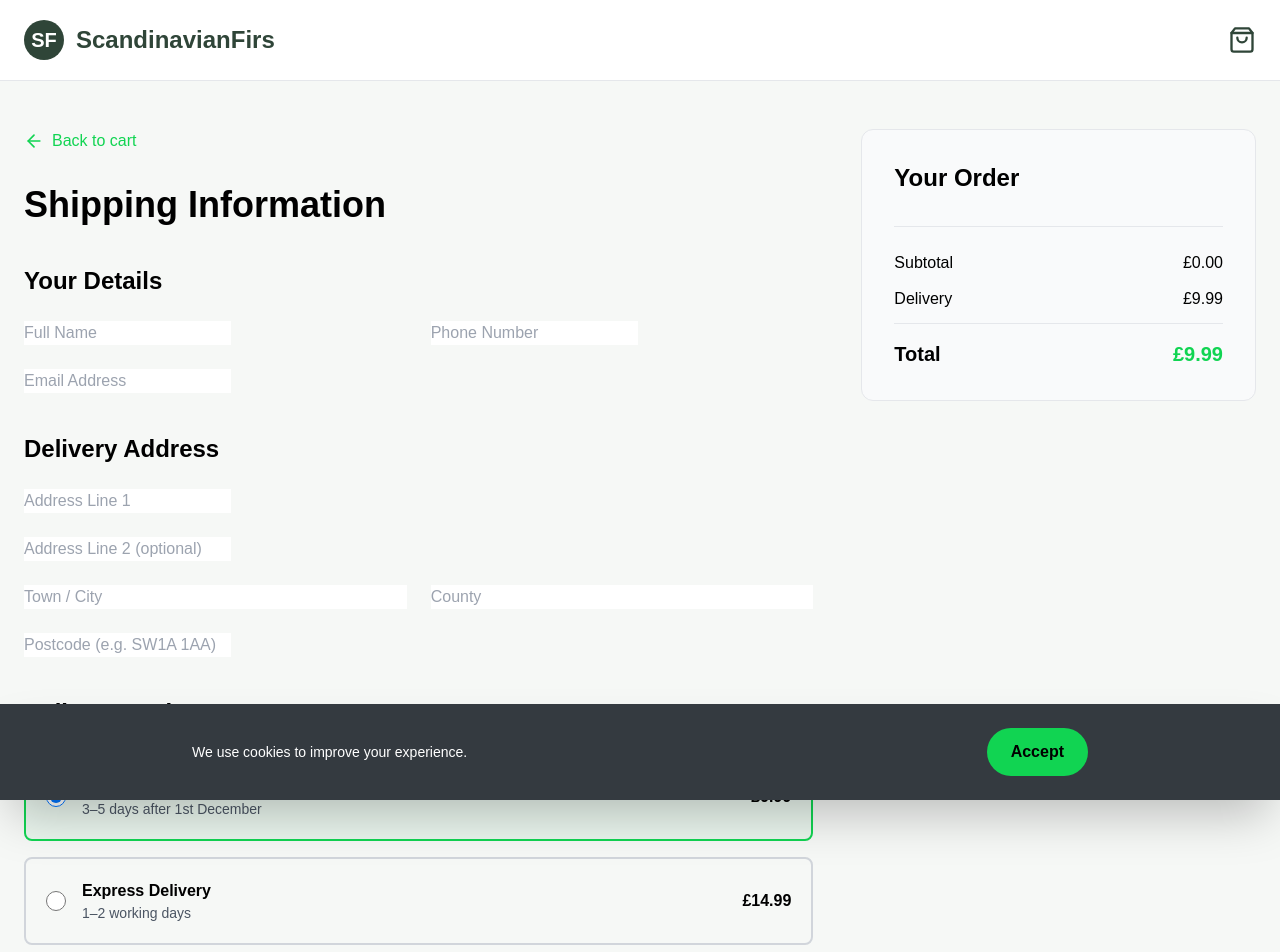
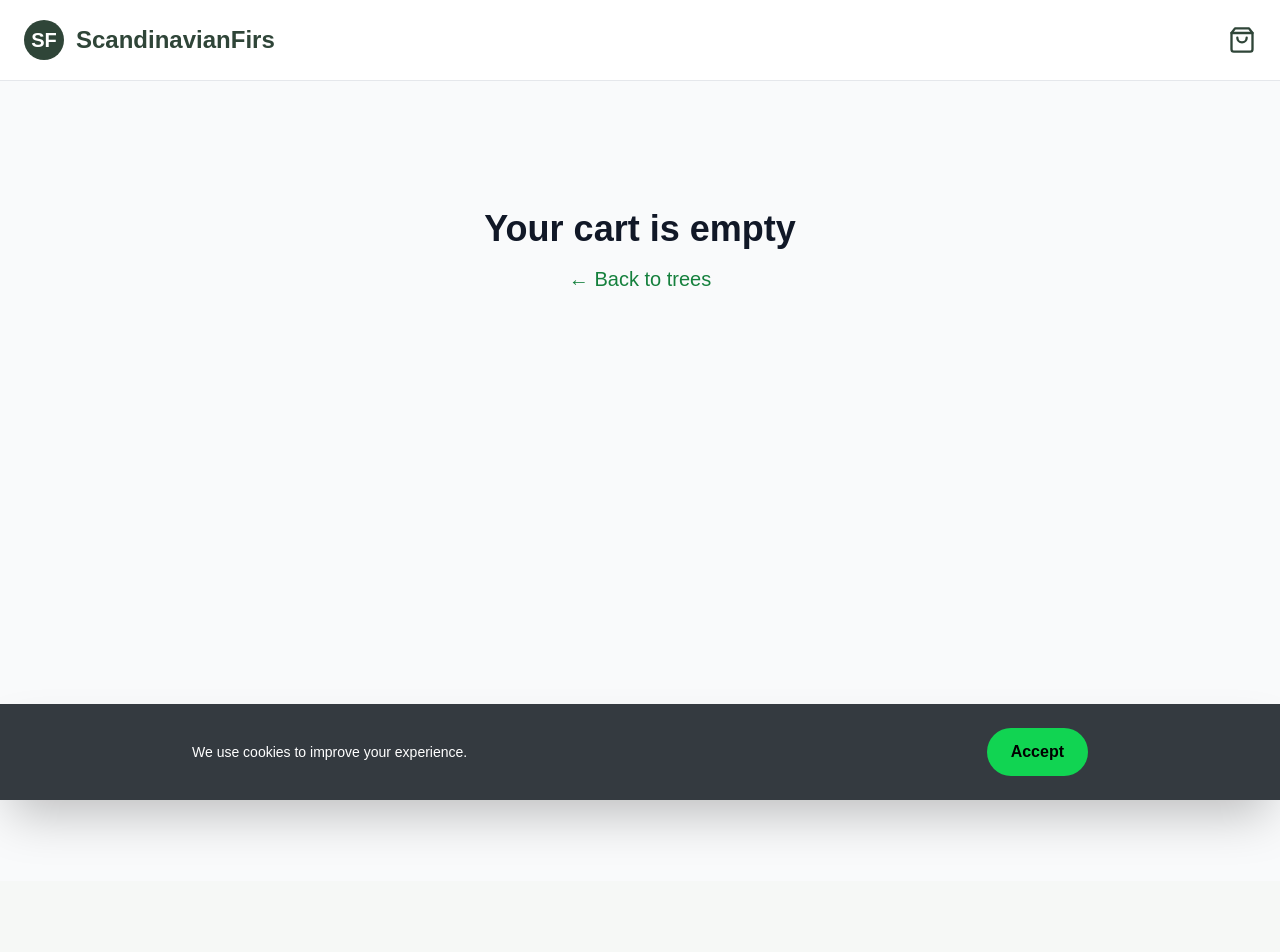
Before and after one commit to Xcertik-Realist/testsite, a Next.js app: page /checkout in a window 1280 px wide. Shown: the top 952 px of the page. Built offline with nearby package versions, Linux system fonts and the light colour scheme.

Commit message:
Update page.tsx

```diff
--- a/app/checkout/page.tsx
+++ b/app/checkout/page.tsx
@@ -1,79 +1,60 @@
-// app/checkout/page.tsx
 "use client";
+
 import { useState, useEffect } from "react";
 import { useCart } from "@/contexts/CartContext";
-import { ArrowLeft } from "lucide-react";
-
-const UK_POSTCODE_REGEX = /^([A-Z]{1,2}\d{1,2}[A-Z]?)\s*(\d[A-Z]{2})$/i;
+import { useRouter } from "next/navigation";
 
 export default function CheckoutPage() {
   const { items, clearCart } = useCart();
-  const subtotal = items.reduce((sum, i) => sum + i.price * i.quantity, 0).toFixed(2);
+  const router = useRouter();
 
   const [formData, setFormData] = useState({
-    fullName: "",
+    name: "",
+    email: "",
     phone: "",
-    email: "",
-    address1: "",
-    address2: "",
-    town: "",
-    county: "",
+    address: "",
     postcode: "",
-    deliveryOption: "standard",
-    notes: "",
+    deliveryOption: "standard" as "standard" | "express" | "chooseday",
   });
 
-  const [errors, setErrors] = useState<Record<string, string>>({});
   const [isValidPostcode, setIsValidPostcode] = useState<boolean | null>(null);
+  const [isSubmitting, setIsSubmitting] = useState(false);
+  const [submitStatus, setSubmitStatus] = useState<"idle" | "success" | "error">("idle");
 
- const deliveryPrices = { standard: 9.99, express: 14.99, chooseday: 19.99 } as const;
- const total = (Number(subtotal) + deliveryPrices[formData.deliveryOption as "standard" | "express" | "chooseday"]).toFixed(2);
+  // UK postcode regex (very permissive but catches most valid formats)
+  const ukPostcodeRegex = /^[A-Z]{1,2}\d{1,2}[A-Z]?\s?\d[A-Z]{2}$/i;
 
-  // Live postcode validation
   useEffect(() => {
-    const pc = formData.postcode.trim();
-    if (!pc) {
+    if (formData.postcode.length > 5) {
+      setIsValidPostcode(ukPostcodeRegex.test(formData.postcode.trim()));
+    } else {
       setIsValidPostcode(null);
-      setErrors(prev => ({ ...prev, postcode: "" }));
-      return;
     }
-    const cleaned = pc.replace(/\s/g, "").toUpperCase();
-    const valid = UK_POSTCODE_REGEX.test(pc) || UK_POSTCODE_REGEX.test(cleaned);
-    setIsValidPostcode(valid);
-    setErrors(prev => ({ ...prev, postcode: valid ? "" : "Please enter a valid UK postcode" }));
   }, [formData.postcode]);
+
+  const subtotal = items.reduce((sum, item) => sum + item.price * item.quantity, 0).toFixed(2);
+
+  // Fixed: proper typing with "as const"
+  const deliveryPrices = {
+    standard: 9.99,
+    express: 14.99,
+    chooseday: 19.99,
+  } as const;
+
+  const deliveryPrice = deliveryPrices[formData.deliveryOption];
+  const total = (Number(subtotal) + deliveryPrice).toFixed(2);
 
   const handleSubmit = async (e: React.FormEvent) => {
     e.preventDefault();
+    if (!isValidPostcode) return;
 
-    const newErrors: Record<string, string> = {};
-    const required = ["fullName", "phone", "email", "address1", "town", "county", "postcode"];
-    required.forEach(field => {
-      if (!formData[field as keyof typeof formData]) {
-        newErrors[field] = "This field is required";
-      }
-    });
-    if (formData.postcode && !isValidPostcode) {
-      newErrors.postcode = "Please enter a valid UK postcode";
-    }
-
-    if (Object.keys(newErrors).length > 0) {
-      setErrors(newErrors);
-      return;
-    }
-
+    setIsSubmitting(true);
+    try {
       const order = {
-      ...formData,
-      postcode: formData.postcode.toUpperCase().replace(/\s+/g, " ").trim(),
-      items: items.map(i => ({
-        name: i.name,
-        size: i.selectedSize || "Standard",
-        stand: i.selectedStand || "None",
-        quantity: i.quantity,
-        price: i.price,
-      })),
+        items,
+        customer: formData,
         subtotal: Number(subtotal),
-      delivery: deliveryPrices[formData.deliveryOption],
+        delivery: deliveryPrice,
         total: Number(total),
         timestamp: new Date().toISOString(),
       };
@@ -85,168 +66,158 @@ export default function CheckoutPage() {
       });
 
       if (res.ok) {
-      alert("Thank you! Your order has been received and is confirmed.");
         clearCart();
-      window.location.href = "/thank-you";
+        setSubmitStatus("success");
+        setTimeout(() => router.push("/thank-you"), 2000);
       } else {
-      alert("Something went wrong. Please try again.");
+        setSubmitStatus("error");
+      }
+    } catch (err) {
+      setSubmitStatus("error");
+    } finally {
+      setIsSubmitting(false);
     }
   };
 
+  if (items.length === 0) {
     return (
-    <div className="max-w-7xl mx-auto px-6 py-12">
-      <div className="flex flex-col lg:flex-row gap-12">
-        {/* === LEFT: FORM === */}
-        <div className="lg:w-2/3">
-          <a href="/cart" className="inline-flex items-center gap-2 text-primary hover:underline mb-8">
-            <ArrowLeft className="w-5 h-5" /> Back to cart
-          </a>
-
-          <h1 className="text-4xl font-black mb-10">Shipping Information</h1>
-
-          <form onSubmit={handleSubmit} className="space-y-10">
-
-            {/* Contact Details */}
-            <section>
-              <h2 className="text-2xl font-bold mb-6">Your Details</h2>
-              <div className="grid grid-cols-1 md:grid-cols-2 gap-6">
-                <div>
-                  <input required placeholder="Full Name" className={`input-field ${errors.fullName ? "border-red-500" : ""}`}
-                    value={formData.fullName} onChange={e => setFormData({ ...formData, fullName: e.target.value })} />
-                  {errors.fullName && <p className="text-red-600 text-sm mt-1">{errors.fullName}</p>}
-                </div>
-                <div>
-                  <input required placeholder="Phone Number" className={`input-field ${errors.phone ? "border-red-500" : ""}`}
-                    value={formData.phone} onChange={e => setFormData({ ...formData, phone: e.target.value })} />
-                  {errors.phone && <p className="text-red-600 text-sm mt-1">{errors.phone}</p>}
-                </div>
-                <div className="md:col-span-2">
-                  <input required type="email" placeholder="Email Address" className={`input-field ${errors.email ? "border-red-500" : ""}`}
-                    value={formData.email} onChange={e => setFormData({ ...formData, email: e.target.value })} />
-                  {errors.email && <p className="text-red-600 text-sm mt-1">{errors.email}</p>}
+      <div className="min-h-screen bg-gray-50 pt-32 pb-20 px-6">
+        <div className="max-w-2xl mx-auto text-center">
+          <h1 className="text-4xl font-bold text-gray-900 mb-4">Your cart is empty</h1>
+          <a href="/" className="text-green-700 hover:underline text-xl">← Back to trees</a>
         </div>
       </div>
-            </section>
+    );
+  }
 
-            {/* Delivery Address */}
-            <section>
-              <h2 className="text-2xl font-bold mb-6">Delivery Address</h2>
-              <div className="grid grid-cols-1 md:grid-cols-2 gap-6">
-                <div className="md:col-span-2">
-                  <input required placeholder="Address Line 1" className={`input-field ${errors.address1 ? "border-red-500" : ""}`}
-                    value={formData.address1} onChange={e => setFormData({ ...formData, address1: e.target.value })} />
-                  {errors.address1 && <p className="text-red-600 text-sm mt-1">{errors.address1}</p>}
+  return (
+    <div className="min-h-screen bg-gray-50 pt-24 pb-20 px-6">
+      <div className="max-w-4xl mx-auto">
+        <h1 className="text-4xl md:text-5xl font-bold text-center mb-12 text-gray-900">
+          Checkout
+        </h1>
+
+        <div className="grid md:grid-cols-2 gap-12">
+          {/* Order Summary */}
+          <div className="bg-white rounded-2xl shadow-lg p-8">
+            <h2 className="text-2xl font-bold mb-6">Your Order</h2>
+            {items.map((item) => (
+              <div key={`${item.id}-${item.selectedSize}`} className="flex justify-between py-3 border-b">
+                <div>
+                  <p className="font-medium">{item.name}</p>
+                  {item.selectedSize && <p className="text-sm text-gray-600">{item.selectedSize}</p>}
+                  <p className="text-sm text-gray-600">Qty: {item.quantity}</p>
                 </div>
-                <div className="md:col-span-2">
-                  <input placeholder="Address Line 2 (optional)" className="input-field"
-                    value={formData.address2} onChange={e => setFormData({ ...formData, address2: e.target.value })} />
-                </div>
-                <input required placeholder="Town / City" className={`input-field ${errors.town ? "border-red-500" : ""}`}
-                  value={formData.town} onChange={e => setFormData({ ...formData, town: e.target.value })} />
-                <input required placeholder="County" className={`input-field ${errors.county ? "border-red-500" : ""}`}
-                  value={formData.county} onChange={e => setFormData({ ...formData, county: e.target.value })} />
-                <div className="md:col-span-2">
-                  <input required placeholder="Postcode (e.g. SW1A 1AA)"
-                    value={formData.postcode}
-                    onChange={e => setFormData({ ...formData, postcode: e.target.value })}
-                    className={`input-field ${errors.postcode ? "border-red-500" : isValidPostcode ? "border-green-500" : ""}`} />
-                  {errors.postcode && <p className="text-red-600 text-sm mt-1">{errors.postcode}</p>}
-                  {isValidPostcode && !errors.postcode && (
-                    <p className="text-green-600 text-sm mt-1 flex items-center gap-1">Valid UK postcode</p>
-                  )}
-                </div>
-              </div>
-            </section>
-
-            {/* Delivery Options */}
-            <section>
-              <h2 className="text-2xl font-bold mb-6">Delivery Option</h2>
-              <div className="space-y-4">
-                {[
-                  { id: "standard", price: 9.99, label: "Standard Delivery", desc: "3–5 days after 1st December" },
-                  { id: "express", price: 14.99, label: "Express Delivery", desc: "1–2 working days" },
-                  { id: "chooseday", price: 19.99, label: "Choose Your Day", desc: "Select your preferred delivery date" },
-                ].map(opt => (
-                  <label key={opt.id} className={`block p-5 border-2 rounded-lg cursor-pointer transition-all ${formData.deliveryOption === opt.id ? "border-primary bg-primary/5" : "border-gray-300"}`}>
-                    <div className="flex items-center justify-between">
-                      <div className="flex items-center gap-4">
-                        <input type="radio" name="delivery" value={opt.id} checked={formData.deliveryOption === opt.id}
-                          onChange={e => setFormData({ ...formData, deliveryOption: e.target.value })} className="w-5 h-5 text-primary" />
-                        <div>
-                          <p className="font-bold">{opt.label}</p>
-                          <p className="text-sm text-gray-600">{opt.desc}</p>
-                        </div>
-                      </div>
-                      <p className="font-bold">£{opt.price.toFixed(2)}</p>
-                    </div>
-                  </label>
-                ))}
-              </div>
-            </section>
-
-            {/* Order Notes */}
-            <section>
-              <label className="block">
-                <p className="font-medium mb-2">Order Notes (optional)</p>
-                <textarea rows={3} placeholder="e.g. Leave with neighbour, call before delivery..."
-                  className="w-full input-field"
-                  value={formData.notes}
-                  onChange={e => setFormData({ ...formData, notes: e.target.value })} />
-              </label>
-            </section>
-
-            {/* Submit */}
-            <button type="submit" className="w-full bg-forest-green hover:bg-opacity-90 text-white font-bold text-lg py-5 rounded-lg transition">
-              Complete Order & Pay Securely
-            </button>
-
-            <p className="text-center text-sm text-gray-600 mt-4">
-              Secure checkout • Your data is encrypted and protected
-            </p>
-          </form>
-        </div>
-
-        {/* === RIGHT: ORDER SUMMARY === */}
-        <div className="lg:w-1/3">
-          <div className="sticky top-24 bg-gray-50 rounded-xl p-8 border">
-            <h3 className="text-2xl font-bold mb-6">Your Order</h3>
-            <div className="space-y-6">
-              {items.map((item, idx) => (
-                <div key={idx} className="flex gap-4">
-                  <img src={item.image} alt={item.name} className="w-20 h-20 object-cover rounded-lg" />
-                  <div className="flex-1">
-                    <p className="font-semibold">{item.name}</p>
-                    <p className="text-sm text-gray-600">{item.selectedSize} • {item.selectedStand}</p>
-                    <p className="text-sm">Qty: {item.quantity}</p>
-                  </div>
-                  <p className="font-semibold">£{(item.price * item.quantity).toFixed(2)}</p>
+                <p className="font-medium">£{(item.price * item.quantity).toFixed(2)}</p>
               </div>
             ))}
-            </div>
-
-            <div className="border-t mt-8 pt-6 space-y-3">
+            <div className="mt-6 space-y-3 text-lg">
               <div className="flex justify-between">
                 <span>Subtotal</span>
                 <span>£{subtotal}</span>
               </div>
               <div className="flex justify-between">
-                <span>Delivery</span>
-                <span>£{deliveryPrices[formData.deliveryOption].toFixed(2)}</span>
+                <span>Delivery ({formData.deliveryOption})</span>
+                <span>£{deliveryPrice.toFixed(2)}</span>
               </div>
               <div className="flex justify-between text-xl font-black pt-4 border-t">
                 <span>Total</span>
-                <span className="text-primary">£{total}</span>
-              </div>
-            </div>
+                <span className="text-green-700">£{total}</span>
               </div>
             </div>
           </div>
 
-      <style jsx>{`
-        .input-field {
-          @apply w-full px-4 py-3 rounded-lg border border-gray-300 focus:border-primary focus:outline-none transition;
-        }
-      `}</style>
+          {/* Checkout Form */}
+          <form onSubmit={handleSubmit} className="bg-white rounded-2xl shadow-lg p-8">
+            <h2 className="text-2xl font-bold mb-6">Delivery Details</h2>
+
+            <div className="space-y-5">
+              <input
+                type="text"
+                placeholder="Full Name"
+                required
+                value={formData.name}
+                onChange={(e) => setFormData({ ...formData, name: e.target.value })}
+                className="w-full px-5 py-4 rounded-xl border border-gray-300 focus:border-green-700 focus:outline-none text-lg"
+              />
+              <input
+                type="email"
+                placeholder="Email Address"
+                required
+                value={formData.email}
+                onChange={(e) => setFormData({ ...formData, email: e.target.value })}
+                className="w-full px-5 py-4 rounded-xl border border-gray-300 focus:border-green-700 focus:outline-none text-lg"
+              />
+              <input
+                type="tel"
+                placeholder="Phone Number"
+                required
+                value={formData.phone}
+                onChange={(e) => setFormData({ ...formData, phone: e.target.value })}
+                className="w-full px-5 py-4 rounded-xl border border-gray-300 focus:border-green-700 focus:outline-none text-lg"
+              />
+              <textarea
+                placeholder="Delivery Address"
+                required
+                rows={3}
+                value={formData.address}
+                onChange={(e) => setFormData({ ...formData, address: e.target.value })}
+                className="w-full px-5 py-4 rounded-xl border border-gray-300 focus:border-green-700 focus:outline-none text-lg resize-none"
+              />
+              <div>
+                <input
+                  type="text"
+                  placeholder="Postcode (e.g. SW1A 1AA)"
+                  required
+                  value={formData.postcode}
+                  onChange={(e) => setFormData({ ...formData, postcode: e.target.value.toUpperCase() })}
+                  className={`w-full px-5 py-4 rounded-xl border focus:outline-none text-lg ${
+                    isValidPostcode === false
+                      ? "border-red-500"
+                      : isValidPostcode
+                      ? "border-green-500"
+                      : "border-gray-300 focus:border-green-700"
+                  }`}
+                />
+                {isValidPostcode === false && (
+                  <p className="text-red-600 text-sm mt-2">Please enter a valid UK postcode</p>
+                )}
+              </div>
+
+              <div>
+                <label className="block text-lg font-medium mb-3">Delivery Option</label>
+                <select
+                  value={formData.deliveryOption}
+                  onChange={(e) => setFormData({ ...formData, deliveryOption: e.target.value as any })}
+                  className="w-full px-5 py-4 rounded-xl border border-gray-300 focus:border-green-700 focus:outline-none text-lg"
+                >
+                  <option value="standard">Standard (£3.99) – 3–5 days</option>
+                  <option value="express">Express (£8.99) – Next day</option>
+                  <option value="chooseday">Choose Day (£9.99) – Pick your date</option>
+                </select>
+              </div>
+
+              <button
+                type="submit"
+                disabled={isSubmitting || !isValidPostcode || submitStatus === "success"}
+                className="w-full bg-green-700 hover:bg-green-800 disabled:bg-gray-400 text-white font-bold text-xl py-6 rounded-xl transition mt-8"
+              >
+                {isSubmitting
+                  ? "Processing..."
+                  : submitStatus === "success"
+                  ? "Order Confirmed!"
+                  : "Complete Order"}
+              </button>
+
+              {submitStatus === "error" && (
+                <p className="text-red-600 text-center font-medium">
+                  Something went wrong. Please try again.
+                </p>
+              )}
+            </div>
+          </form>
+        </div>
+      </div>
     </div>
   );
 }
```
Lines whose indentation alone changed are shown as unchanged.
